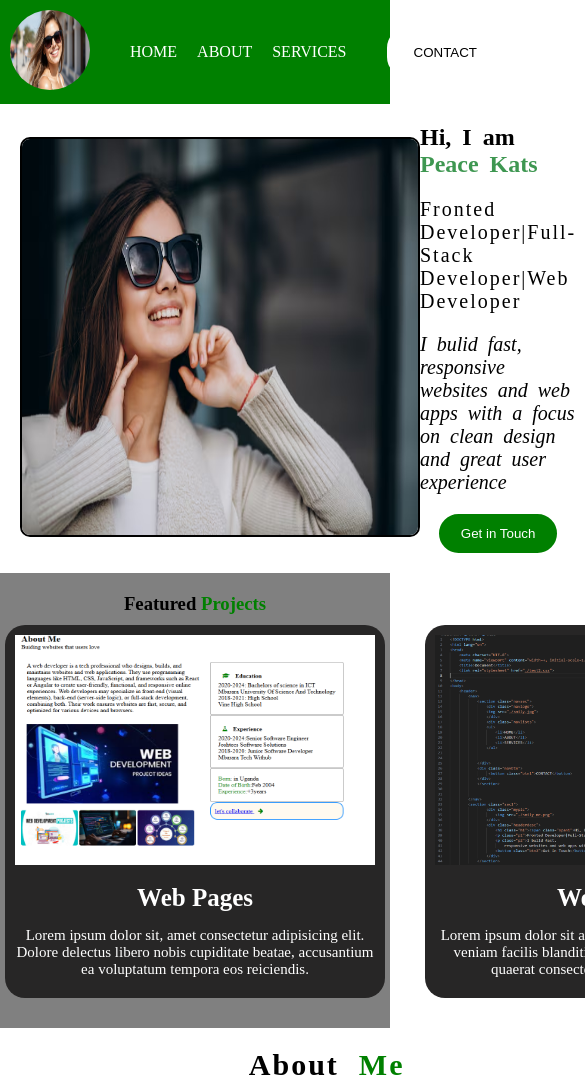
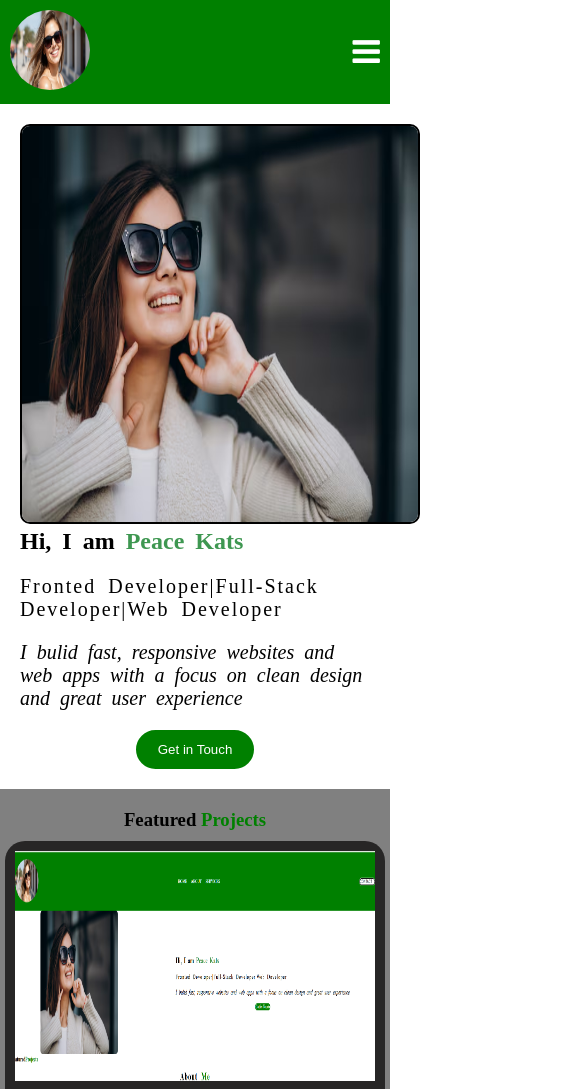
Before and after one commit to Kats-peace/My-portfolio, a plain HTML site: page index.html in a window 390 px wide. Shown: the top 1089 px of the page, 585 px wide, since content can reach past the window. Drawn offline with Linux system fonts and the light colour scheme.

Commit message:
Add files via upload

```diff
--- a/index.html
+++ b/index.html
@@ -5,7 +5,7 @@
     <meta name="viewport" content="width=+, initial-scale=1.0">
     <title>Document</title>
     <link rel="stylesheet" href="./test2.css">
-
+<link rel="stylesheet" href="https://cdnjs.cloudflare.com/ajax/libs/font-awesome/4.7.0/css/font-awesome.min.css">
 </head>
 
 <body>
@@ -25,9 +25,16 @@
 
 
             </div>
+
+
             <div class="navbtn">
                  <button class="btn1">CONTACT</button>
+
             </div>
+           <div class="navbars">
+                <p><i class="fa fa-bars" aria-hidden="true"></i></p>
+            </div>
+
             </section>
 
 
@@ -134,5 +141,6 @@
 
 
     </section>
+    <footer></footer>
 </body>
 </html>
--- a/test2.css
+++ b/test2.css
@@ -168,10 +168,9 @@ align-items: center;
     border-color: black;
     padding: 10px;
     gap: 40px;
-    justify-items: center;
-
+    justify-content: center;
     align-content: space-between;
-
+    flex-wrap: wrap;
 
 }
 
@@ -270,3 +269,21 @@ align-items: center;
     border: none;
 
 }
+@media(max-width:767px){
+    .navsec .navlists {
+display: none;
+    }
+.navbars{
+font-size: 32px;
+color: white;
+}
+.btn1{
+display: none;
+}
+.sec1{
+    flex-wrap: wrap;
+}
+.aboutmecont{
+    flex-wrap: wrap;
+}
+}
```
